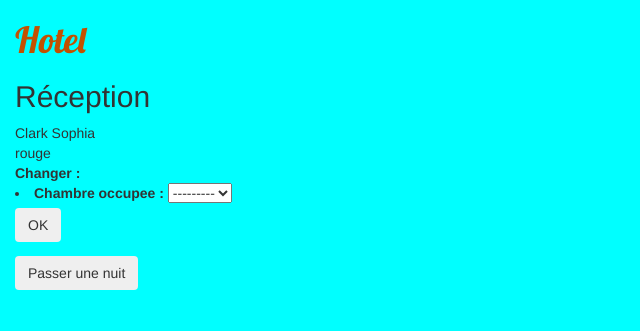
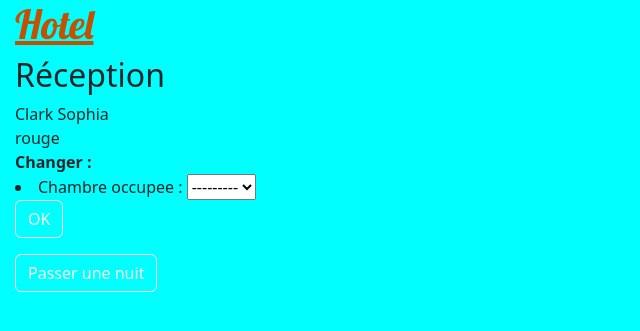
Before and after one commit to eluquemeiff/hotel, a Django app: page / in a window 1280 px wide. Shown: the top 331 px of the page, without its empty margins (0-640 px from the left). Run offline with Django 3.2, Linux system fonts and the light colour scheme; data comes from the database, SQL or seed files in the repository; data that the repository does not hold is empty; some libraries are stand-ins or nearby versions.

Commit message:
Bootsrap

```diff
--- a/hotel/templates/hotel/base.html
+++ b/hotel/templates/hotel/base.html
@@ -3,14 +3,15 @@
 <html lang="fr">
 <head>
     <meta charset="UTF-8">
+    <meta name="viewport" content="width=device-width, initial-scale=1">
     <title>Hotel</title>
-    <link rel="stylesheet" href="//maxcdn.bootstrapcdn.com/bootstrap/3.2.0/css/bootstrap.min.css">
-    <link rel="stylesheet" href="//maxcdn.bootstrapcdn.com/bootstrap/3.2.0/css/bootstrap-theme.min.css">
+    <link href="https://cdn.jsdelivr.net/npm/bootstrap@5.3.2/dist/css/bootstrap.min.css" rel="stylesheet" integrity="sha384-T3c6CoIi6uLrA9TneNEoa7RxnatzjcDSCmG1MXxSR1GAsXEV/Dwwykc2MPK8M2HN" crossorigin="anonymous">
     <link href="//fonts.googleapis.com/css?family=Lobster&subset=latin,latin-ext" rel="stylesheet" type="text/css">
     <link rel="stylesheet" href="{% static 'css/hotel.css' %}">
 </head>
 <body>
-  {% block content %}
-  {% endblock %}
+    {% block content %}
+    {% endblock %}
+    <script src="https://cdn.jsdelivr.net/npm/bootstrap@5.3.2/dist/js/bootstrap.bundle.min.js" integrity="sha384-C6RzsynM9kWDrMNeT87bh95OGNyZPhcTNXj1NW7RuBCsyN/o0jlpcV8Qyq46cDfL" crossorigin="anonymous"></script>
 </body>
 </html>
```
